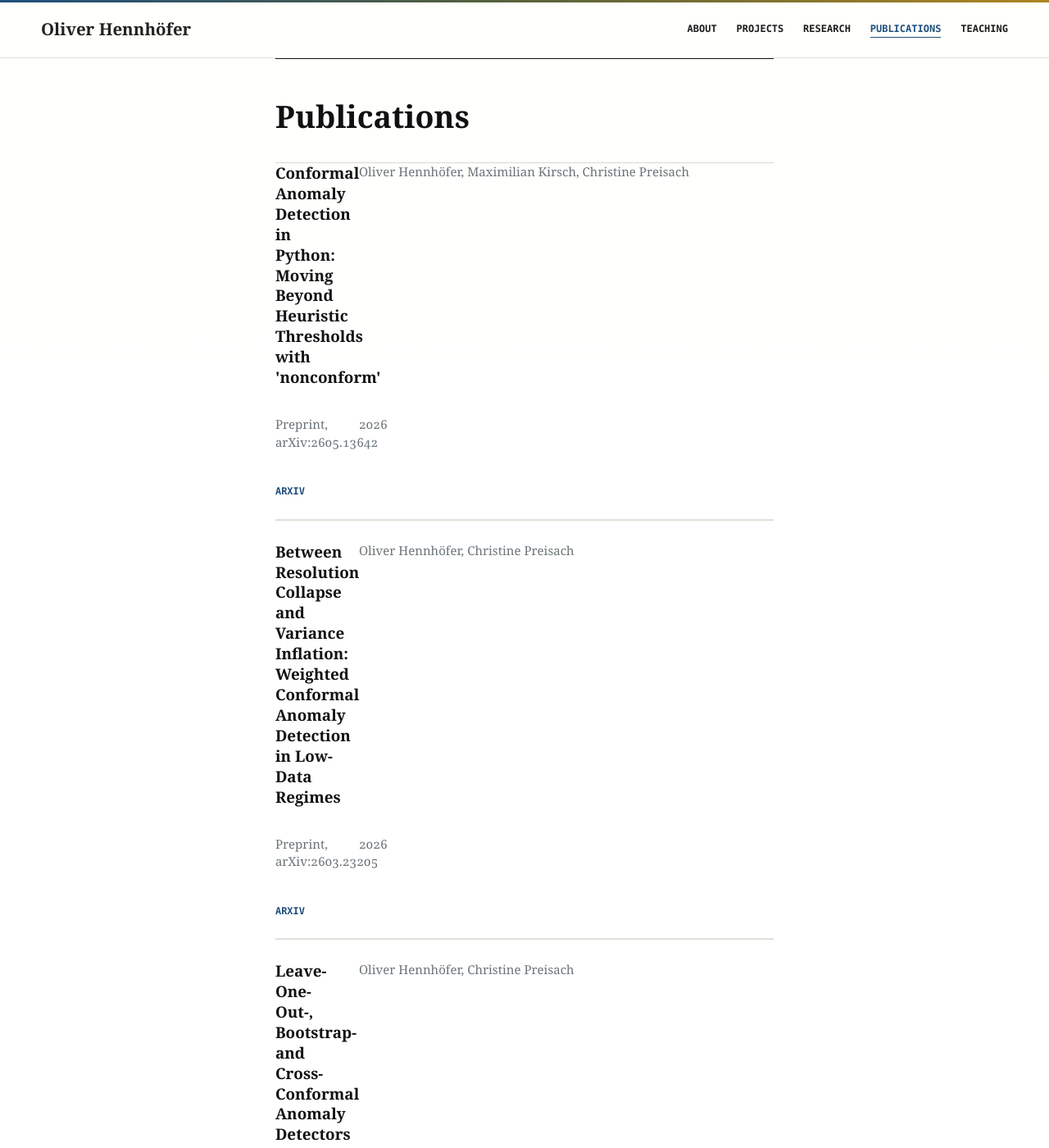
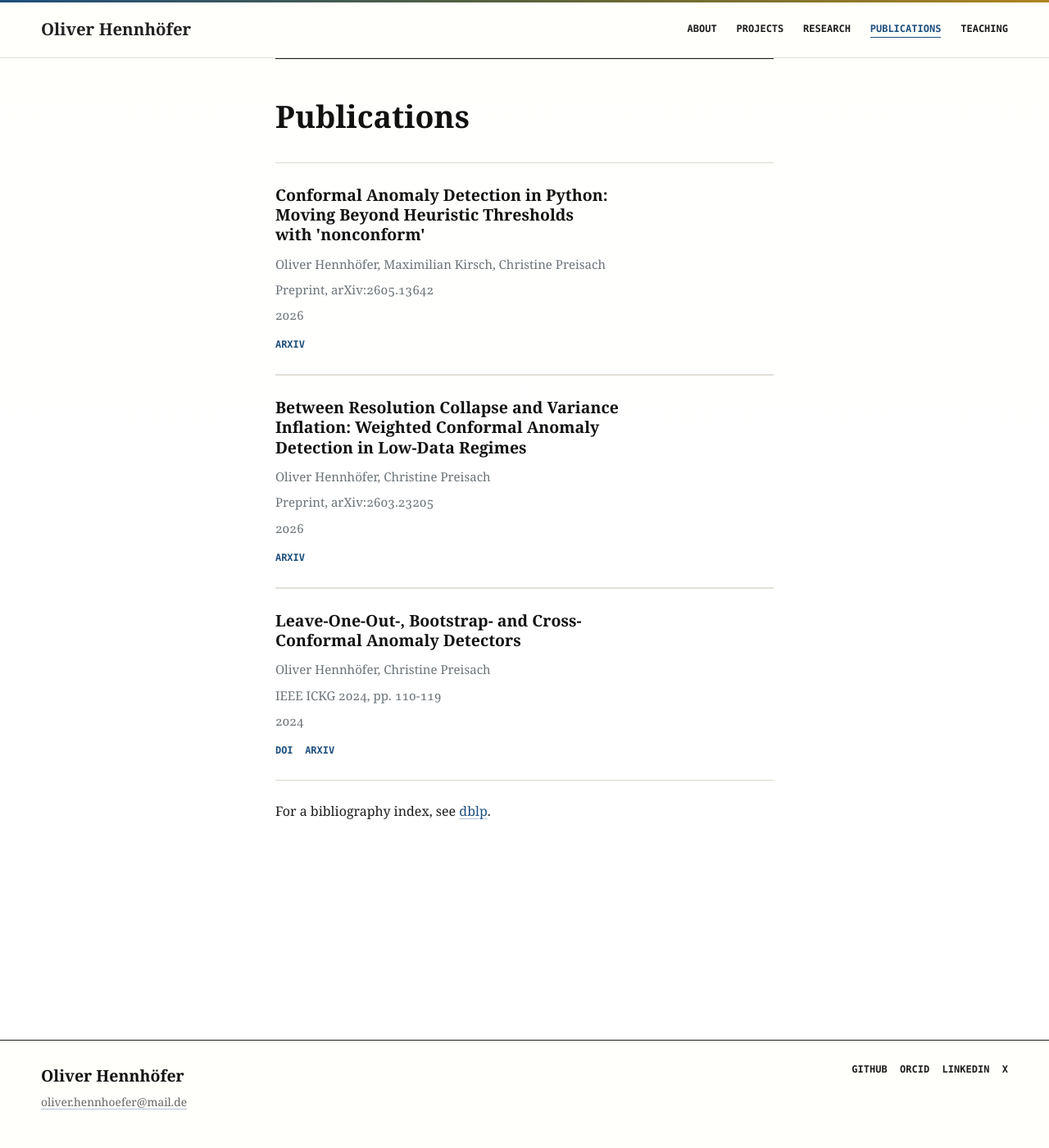
Before and after one commit to OliverHennhoefer/OliverHennhoefer.github.io, a Jekyll site: the page built from publications.md, in a window 1280 px wide and 1400 px high. Shown: the whole window at 82% size. Built offline with Jekyll 4.4.1, drawn with Linux system fonts in a browser that asks for light colours.

Commit message:
Update custom-styles.scss

```diff
--- a/_sass/minima/custom-styles.scss
+++ b/_sass/minima/custom-styles.scss
@@ -441,6 +441,53 @@ a {
   }
 }
 
+.page-content {
+  > .project-list,
+  > .publication-list {
+    margin-top: $spacing-unit * 0.92;
+  }
+
+  .project-item,
+  .publication-item {
+    display: block;
+    padding: $spacing-unit * 0.95 0 $spacing-unit;
+
+    > :last-child {
+      margin-bottom: 0;
+    }
+  }
+
+  .project-title,
+  .publication-title {
+    max-width: 42ch;
+    margin-bottom: $spacing-unit * 0.46;
+    font-size: 1.22rem;
+    line-height: 1.25;
+  }
+
+  .project-description {
+    max-width: 58ch;
+    margin-bottom: $spacing-unit * 0.54;
+  }
+
+  .project-meta,
+  .publication-authors,
+  .publication-venue,
+  .publication-year {
+    max-width: 54ch;
+    margin-bottom: $spacing-unit * 0.34;
+  }
+
+  .project-links,
+  .publication-links {
+    margin-top: $spacing-unit * 0.62;
+  }
+
+  > .publication-list + p {
+    margin-top: $spacing-unit * 0.85;
+  }
+}
+
 .item-number {
   color: var(--ink-soft);
   font-variant-numeric: lining-nums;
```
